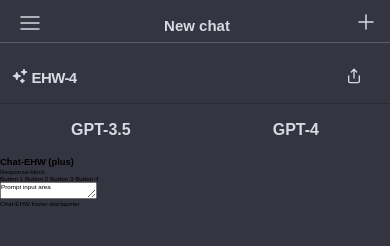
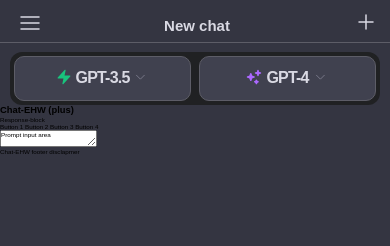
Before and after one commit to Ethan-Willingham/Portfolio, a plain HTML site: page index.html in a window 390 px wide. Drawn offline with Linux system fonts and the light colour scheme; a web font is replaced by a local one.

Commit message:
feat: added version selector (mobile/noJS) ✨

```diff
--- a/assets/css/index.css
+++ b/assets/css/index.css
@@ -78,7 +78,9 @@
 
 .main-display-header {
   margin-top: 52px;
-  display: flex;
+  /* display: flex; */
+  /* DISABLED UNTIL REACTIVITY IS INCLUDED */
+  display: none;
   flex-direction: row;
   justify-content: space-between;
   align-items: center;
@@ -174,22 +176,80 @@
 /* ~~~~~~~~~~~~~~~~~~~~~~~~~~~~~~~~~ */
 
 /* ~~~~~~~~~~~~~~~~~~ */
-/* INITAIL SCREEN LOAD ELEMENTS */
+/* LANDING PAGE ELEMENT STYLING */
 /* ~~~~~~~~~~~~~~~~~~ */
 
-.gpt-version-selector {
-  display: flex;
-  flex-direction: row;
-  justify-content: space-around;
-  width: 100%;
+.gpt-version-selector-box {
   font-size: 16px;
   font-weight: 700;
   height: 53px;
   color: #d9d9e3;
+  margin-top: 52px;
 }
+
+.gpt-version-selector-visible-area {
+  display: flex;
+  align-content: center;
+  justify-content: space-around;
+  height: 100%;
+  background-color: #202123;
+  border-radius: 12px;
+  margin: 0px 10px;
+}
+
+#version-text-3,
+#version-text-4 {
+  letter-spacing: -0.8px;
+  font-weight: 600;
+}
+
 .version-button-3 {
+  display: flex;
+  align-items: center;
+  justify-content: center;
+  background-color: #40414f;
+  border-radius: 10px;
+  flex: 1;
+  margin: 4px;
+  border: #5d5d67 solid 1px;
 }
 .version-button-4 {
+  display: flex;
+  align-items: center;
+  justify-content: center;
+  background-color: #40414f;
+  border-radius: 10px;
+  flex: 1;
+  margin: 4px;
+  border: #5d5d67 solid 1px;
+}
+
+.version-button-4 svg {
+  width: 20px;
+  height: 20px;
+  color: #ab68ff;
+}
+.version-button-3 svg {
+  width: 20px;
+  height: 20px;
+  color: #19c37d;
+}
+
+.arrow-down-version-selector {
+  stroke: #8e8ea0;
+  fill: none;
+  align-self: flex-start;
+  margin-top: 8px;
+  transform: scale(0.7);
+}
+
+.arrow-up-version-selector svg {
+  stroke: #8e8ea0;
+  fill: none;
+  align-self: flex-start;
+  margin-top: 3px;
+  transform: scale(0.7);
+  display: none;
 }
 
 .chat-ehw-watermark {
--- a/index.html
+++ b/index.html
@@ -92,23 +92,53 @@
           </svg>
         </button>
       </header>
-      <div class="gpt-version-selector">
+      <div class="gpt-version-selector-box">
+        <div class="gpt-version-selector-visible-area">
           <button class="version-button-3">
+            <svg>
               <path
                 d="M9.586 1.526A.6.6 0 0 0 8.553 1l-6.8 7.6a.6.6 0 0 0 .447 1h5.258l-1.044 4.874A.6.6 0 0 0 7.447 15l6.8-7.6a.6.6 0 0 0-.447-1H8.542l1.044-4.874Z"
                 fill="currentColor"
               ></path>
-          <span>GPT-3.5</span>
+            </svg>
+            <span><p id="version-text-3">GPT-3.5</p></span>
+            <div class="arrow-up-version-selector">
+              <svg
+                stroke="currentColor"
+                fill="none"
+                stroke-width="2"
+                viewBox="0 0 24 24"
+                stroke-linecap="round"
+                stroke-linejoin="round"
+                class="icon-sm toggle-item-button-closed ml-0.5 text-gray-500"
+                height="1em"
+                width="1em"
+                xmlns="http://www.w3.org/2000/svg"
+              >
+                <polyline points="18 15 12 9 6 15"></polyline>
+              </svg>
+            </div>
+            <div class="arrow-down-version-selector">
+              <svg>
                 <polyline points="6 9 12 15 18 9"></polyline>
+              </svg>
+            </div>
           </button>
           <button class="version-button-4">
+            <svg>
               <path
                 d="M12.784 1.442a.8.8 0 0 0-1.569 0l-.191.953a.8.8 0 0 1-.628.628l-.953.19a.8.8 0 0 0 0 1.57l.953.19a.8.8 0 0 1 .628.629l.19.953a.8.8 0 0 0 1.57 0l.19-.953a.8.8 0 0 1 .629-.628l.953-.19a.8.8 0 0 0 0-1.57l-.953-.19a.8.8 0 0 1-.628-.629l-.19-.953h-.002ZM5.559 4.546a.8.8 0 0 0-1.519 0l-.546 1.64a.8.8 0 0 1-.507.507l-1.64.546a.8.8 0 0 0 0 1.519l1.64.547a.8.8 0 0 1 .507.505l.546 1.641a.8.8 0 0 0 1.519 0l.546-1.64a.8.8 0 0 1 .506-.507l1.641-.546a.8.8 0 0 0 0-1.519l-1.64-.546a.8.8 0 0 1-.507-.506L5.56 4.546Zm5.6 6.4a.8.8 0 0 0-1.519 0l-.147.44a.8.8 0 0 1-.505.507l-.441.146a.8.8 0 0 0 0 1.519l.44.146a.8.8 0 0 1 .507.506l.146.441a.8.8 0 0 0 1.519 0l.147-.44a.8.8 0 0 1 .506-.507l.44-.146a.8.8 0 0 0 0-1.519l-.44-.147a.8.8 0 0 1-.507-.505l-.146-.441Z"
                 fill="currentColor"
               ></path>
-          <span>GPT-4</span>
-          <polyline points="6 9 12 15 18 9"></polyline>
+            </svg>
+            <span><p id="version-text-3">GPT-4</p></span>
+            <div class="arrow-down-version-selector">
+              <svg>
+                <polyline id="arrow-down" points="6 9 12 15 18 9"></polyline>
+              </svg>
+            </div>
           </button>
+        </div>
       </div>
       <div class="chat-EHW-watermark">
         <h2 id="ehw-watermark-inner-text">Chat-EHW (plus)</h2>
```
Lines whose indentation alone changed are shown as unchanged.
